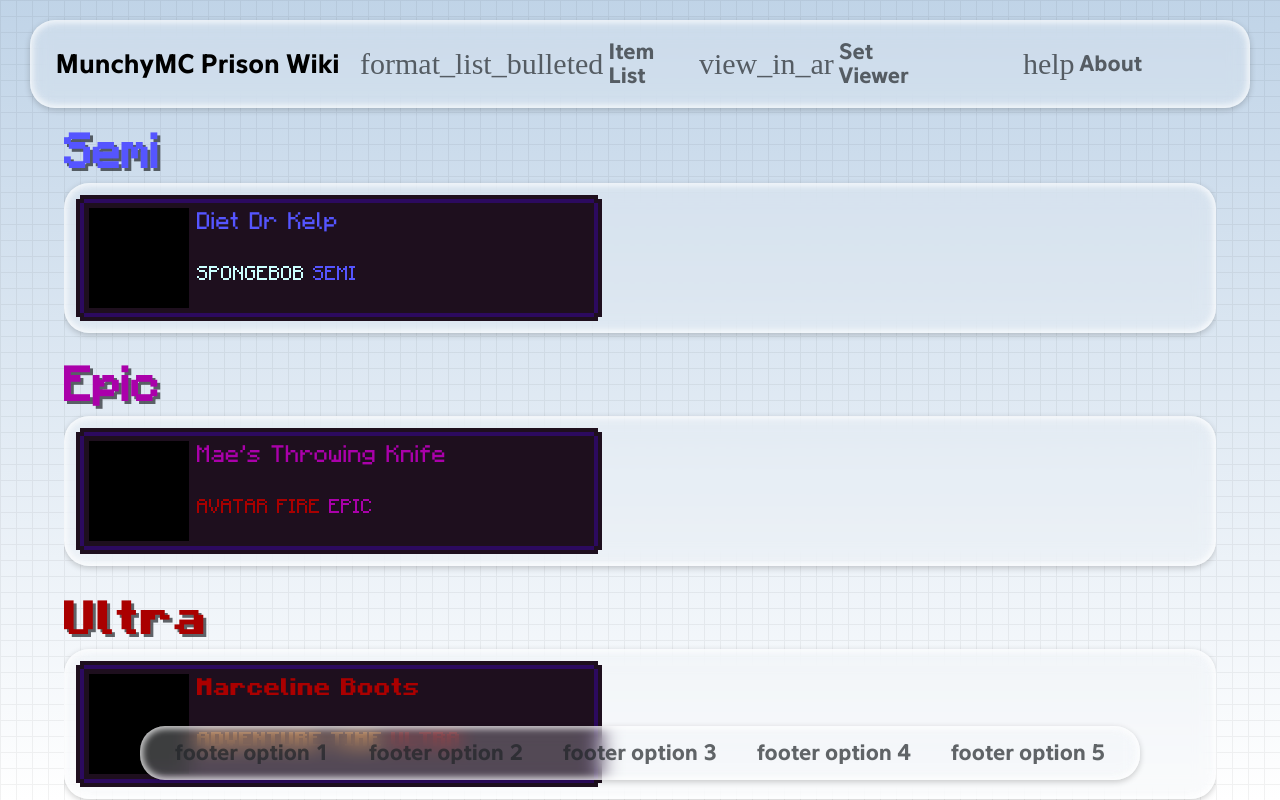
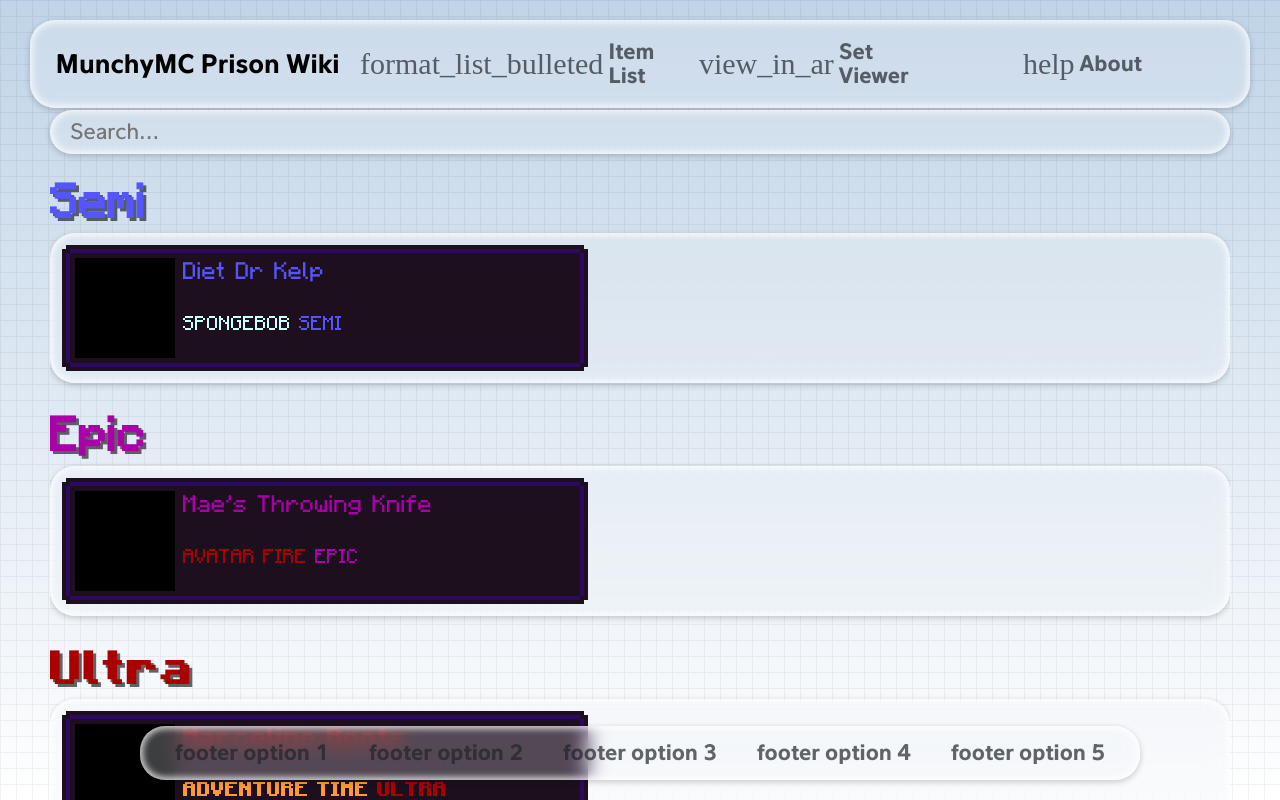
Before and after one commit to eeonaa/MunchyMC-Prison-Wiki, a website built with Vite: page index.html in a window 1280 px wide. Built offline with nearby package versions, Linux system fonts and the light colour scheme.

Commit message:
Feat: Search Bar

```diff
--- a/index.html
+++ b/index.html
@@ -37,6 +37,9 @@
       </div>
 
       <div id="item-list" class="full-perc">
+        <div id="searchbar">
+          <input type="text" class="no-textinput-default" placeholder="Search..." name="search">
+        </div>
 
         <div class="label semi">Semi</div>
         <div class="list">
--- a/src/css/lib.css
+++ b/src/css/lib.css
@@ -149,12 +149,23 @@
 }
 
 .no-textinput-default {
+    display: block;
+
+    font-family: var(--font-standard);
+    color: var(--text);
+    font-size: 1.25rem;
+    font-weight: 400;
+    line-break: loose;
+
     border-width: 0;
     border: none;
     outline: none;
+    margin: 0;
     padding: 0;
     padding-block: 0;
     padding-inline: 0;
+
+    background: none;
 }
 
 .pointer {
--- a/src/css/main.css
+++ b/src/css/main.css
@@ -51,11 +51,37 @@ body {
     padding-right: 5px;
 }
 
+/* Searchbar */
+
+#searchbar {
+    position: absolute;
+    top: 110px;
+
+    height: auto;
+    width: calc(100dvw - 140px);
+    padding: 10px 20px;
+
+    background-color: var(--light-box-background);
+    box-shadow: 0px 2px 6px var(--light-box-border-inner), inset 0px 0px 6px 3px var(--light-box-border-outer);
+    backdrop-filter: blur(10px);
+    border-radius: 25px;
+
+    z-index: 10;
+    pointer-events: all;
+}
+
+#searchbar>input {
+    width: 100%;
+    height: 100%;
+}
+
 /* Main Content  */
 
 #content {
-    width: 90dvw;
+    width: calc(100dvw - 100px);
 }
+
+/* Home Element */
 
 #home {
     flex-direction: column;
@@ -79,6 +105,8 @@ body {
     height: auto;
 }
 
+/* Item List Element */
+
 #item-list::-webkit-scrollbar {
     display: none;
 }
@@ -89,6 +117,18 @@ body {
 
     -ms-overflow-style: none;
     scrollbar-width: none;
+}
+
+.label {
+    font-weight: bold;
+    font-size: 3rem;
+    color: var(--semi);
+    text-shadow: 3px 3px var(--light-text-inactive);
+    margin-top: 25px;
+}
+
+.label:nth-child(2) {
+    margin-top: 175px;
 }
 
 .list {
@@ -105,16 +145,8 @@ body {
     border-radius: 25px;
 }
 
-.label {
-    font-weight: bold;
-    font-size: 3rem;
-    color: var(--semi);
-    text-shadow: 3px 3px var(--light-text-inactive);
-    margin-top: 25px;
-}
-
-.label:nth-child(1) {
-    margin-top: 125px;
+.list:last-child {
+    margin-bottom: 125px;
 }
 
 .item {
```
